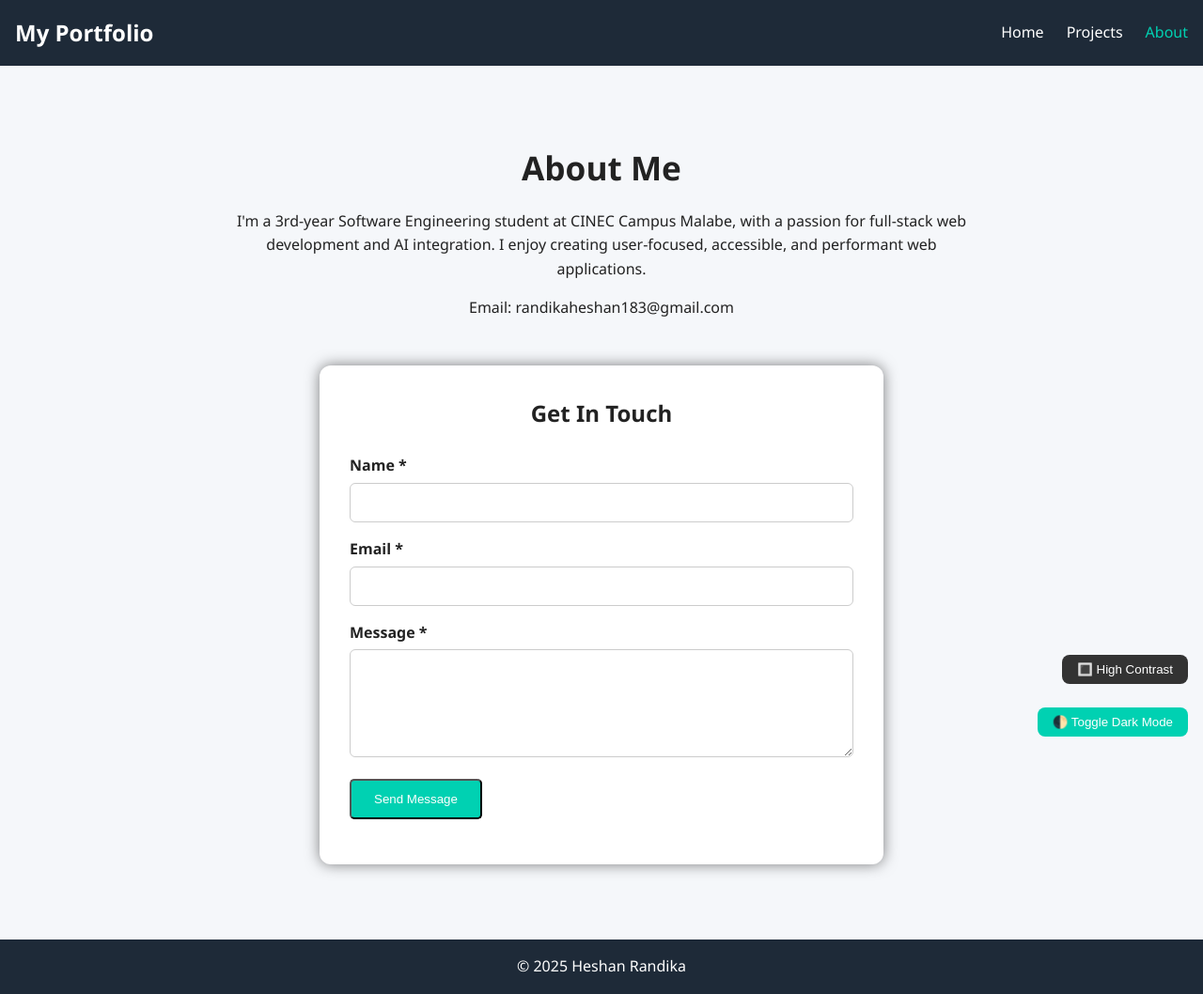
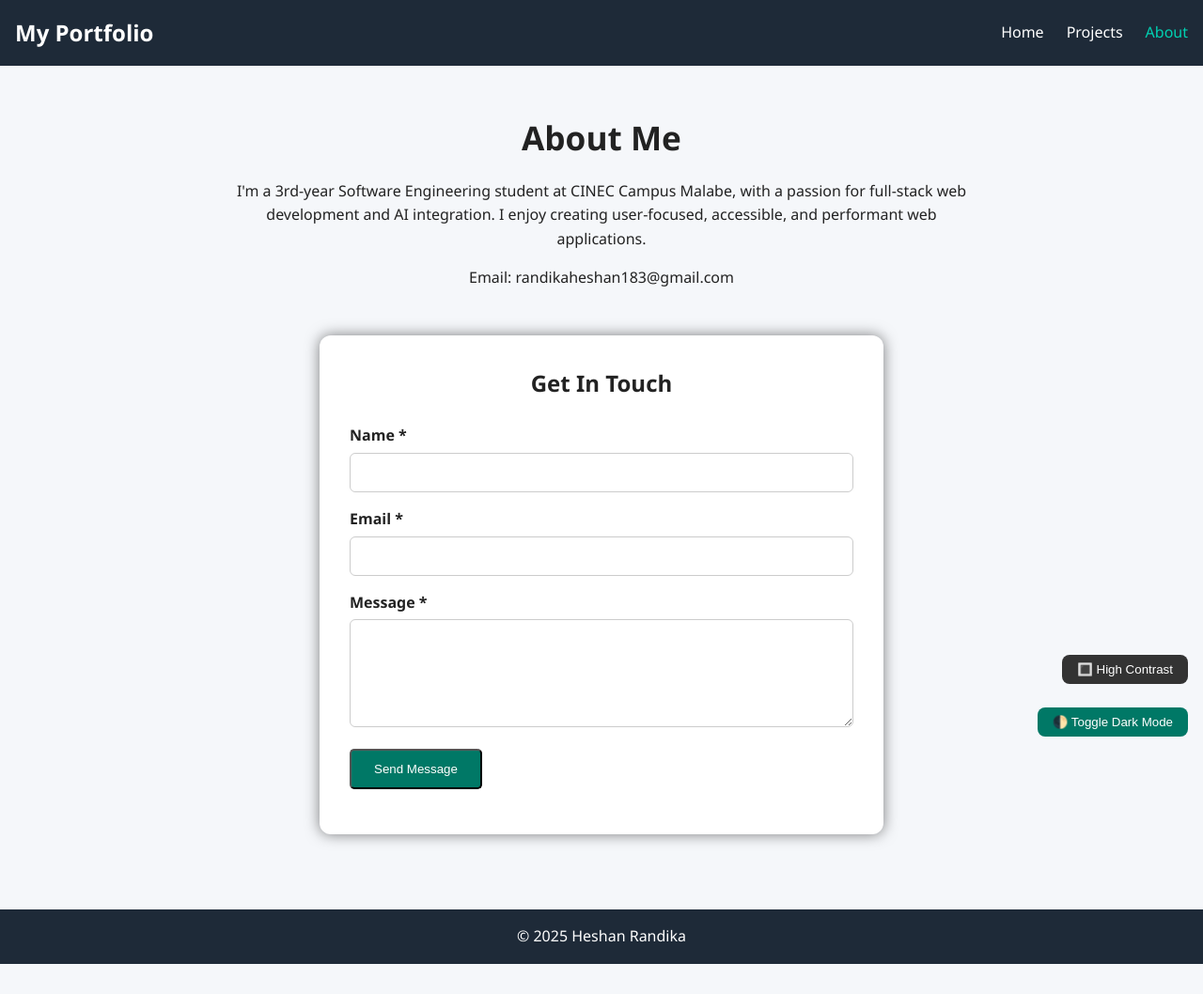
Before and after one commit to mdhrk2001/Final-Project-Coursera-Capstone, a plain HTML site: page about.html in a window 1280 px wide. Shown: the whole page at 94% size. After the commit the page ends 1026 px from the top, so only its background shows below. Drawn offline with Linux system fonts and the light colour scheme.

Commit message:
Resolve contrast isuue

```diff
--- a/css/styles.css
+++ b/css/styles.css
@@ -126,7 +126,7 @@ main {
 .btn {
   display: inline-block;
   padding: 0.75rem 1.5rem;
-  background-color: #00d1b2;
+  background-color: #007866;
   color: #fff;
   border-radius: 5px;
   text-decoration: none;
@@ -134,7 +134,7 @@ main {
 }
 
 .btn:hover {
-  background-color: #00b89c;
+  background-color: #006556;
 }
 
 /* Projects Page */
@@ -169,7 +169,7 @@ main {
 .carousel button {
   padding: 0.5rem 1rem;
   font-size: 1.2rem;
-  background-color: #00d1b2;
+  background-color: #007866;
   color: white;
   border: none;
   cursor: pointer;
@@ -216,7 +216,7 @@ main {
   max-width: 800px;
   margin: 0 auto;
   text-align: center;
-  padding-top: 3rem;
+  padding-top: 1rem;
 }
 
 .about-section h1 {
@@ -397,7 +397,7 @@ textarea:focus {
   position: fixed;
   bottom: 1rem;
   right: 1rem;
-  background: #00d1b2;
+  background: #007866;
   color: white;
   border: none;
   padding: 0.5rem 1rem;
@@ -408,7 +408,7 @@ textarea:focus {
 }
 
 .dark-toggle:hover {
-  background: #00b89c;
+  background: #006556;
 }
 
 
```
